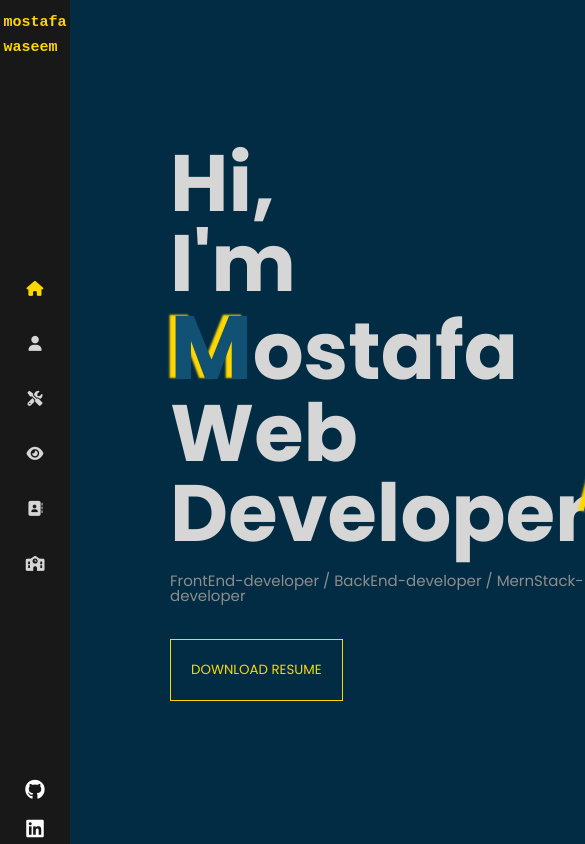
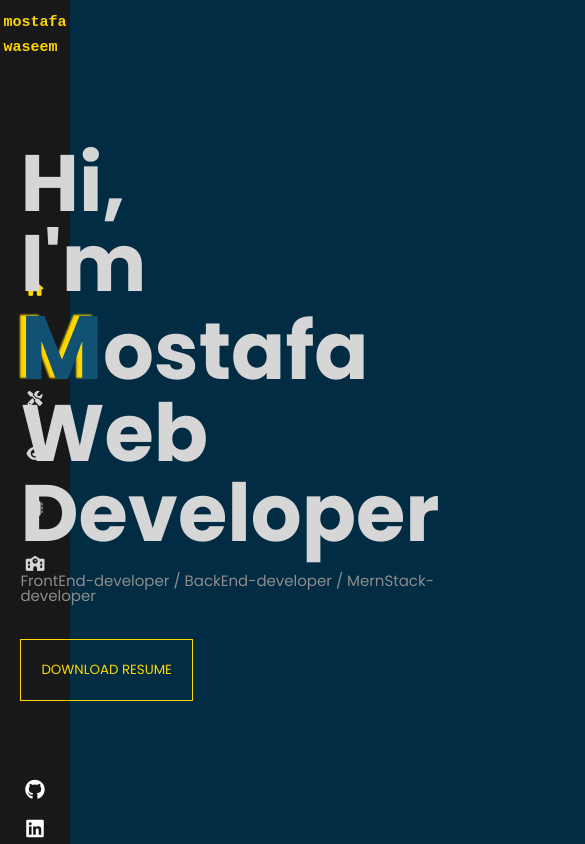
Before and after one commit to MostafaWaseemMahmoud/React-Portofolio, a React (Vite) app: page / in a window 390 px wide. Shown: the top 844 px of the page, 585 px wide, since content can reach past the window. Built offline with nearby package versions, Linux system fonts and the light colour scheme.

Commit message:
Update Portoflio Desgin Code

```diff
--- a/src/components/Educatoin/education.css
+++ b/src/components/Educatoin/education.css
@@ -79,6 +79,7 @@
   font-style: italic;
 }
 
+
 /* Media Queries for responsiveness */
 @media (max-width: 768px) {
   .education-title {
--- a/src/components/Home/main.css
+++ b/src/components/Home/main.css
@@ -110,3 +110,21 @@ a {
         opacity: 1;
     }
 }
+
+@media (max-width: 1452px){
+    .letter-img h1 {
+    margin-right: 0px;
+}
+}
+
+@media (max-width: 1026px){
+    .letter-img {
+        display: none;
+    }
+    .mainPage {
+        display: flex;
+        flex-direction: column;
+        align-items: center;
+        justify-content: center;
+    }
+}
--- a/src/components/Sidebar/Sidebar.jsx
+++ b/src/components/Sidebar/Sidebar.jsx
@@ -7,8 +7,9 @@ const Sidebar = () => {
   const SideBar = useRef();
 
   useEffect(() => {
-    SideBar.current.style.left=0;
-    SideBar.current.style.top=0;
+      if (SideBar.current) {
+    SideBar.current.classList.add("show");
+  }
   }, []);
 
   const menuItems = [
--- a/src/components/Sidebar/sidebar.css
+++ b/src/components/Sidebar/sidebar.css
@@ -1,3 +1,4 @@
+/* Default state for sidebar */
 .sidebar {
   background-color: #181818;
   min-width: 70px;
@@ -6,10 +7,15 @@
   flex-direction: column;
   align-items: center;
   justify-content: space-between;
-    transition: all 1s ease;
   position: fixed;
-    left: -1000px;
-    top: -1000px;
+  top: 0;
+  left: -100%; /* Hidden off-screen */
+  transition: left 0.3s ease; /* Smooth transition */
+}
+
+/* Show sidebar when 'show' class is added */
+.sidebar.show {
+  left: 0; /* Bring sidebar into view */
 }
 
 .sidebar .logo p {
@@ -75,13 +81,35 @@
   font-size: 20px;
   transition: 0.3s;
   cursor: pointer;
-    color:#fff;
+  color: #fff;
 }
 
 .out-links i:hover {
   color: #ffd700;
 }
 
-.active{
+.active {
   color: #ffd700;
 }
+
+/* Mobile responsiveness */
+@media (max-width: 508px) {
+  .sidebar {
+    left: -100%; /* Hidden off-screen */
+  }
+  .sidebar.show {
+    left: 0; /* Bring sidebar into view on mobile */
+  }
+
+  .menu-btn {
+    position: absolute;
+    display: block;
+    margin-left: 20px;
+    margin-top: 20px;
+    cursor: pointer;
+        background-color: #ffd700;
+    color: #115173;
+    font-size: 24px; /* Adjust the size of the button */
+    z-index: 3;
+  }
+}
--- a/src/components/skills/Skills.jsx
+++ b/src/components/skills/Skills.jsx
@@ -47,7 +47,6 @@ const groupedSkills = MySkills.reduce((acc, skill) => {
             {skills.map((skill, index) => (
               <li key={index} className="skill-item">
                 <span className="skill-name">{skill.name}</span>
-                <span className="skill-exp">{skill.Exp}</span>
               </li>
             ))}
           </ul>
```
Lines whose indentation alone changed are shown as unchanged.
